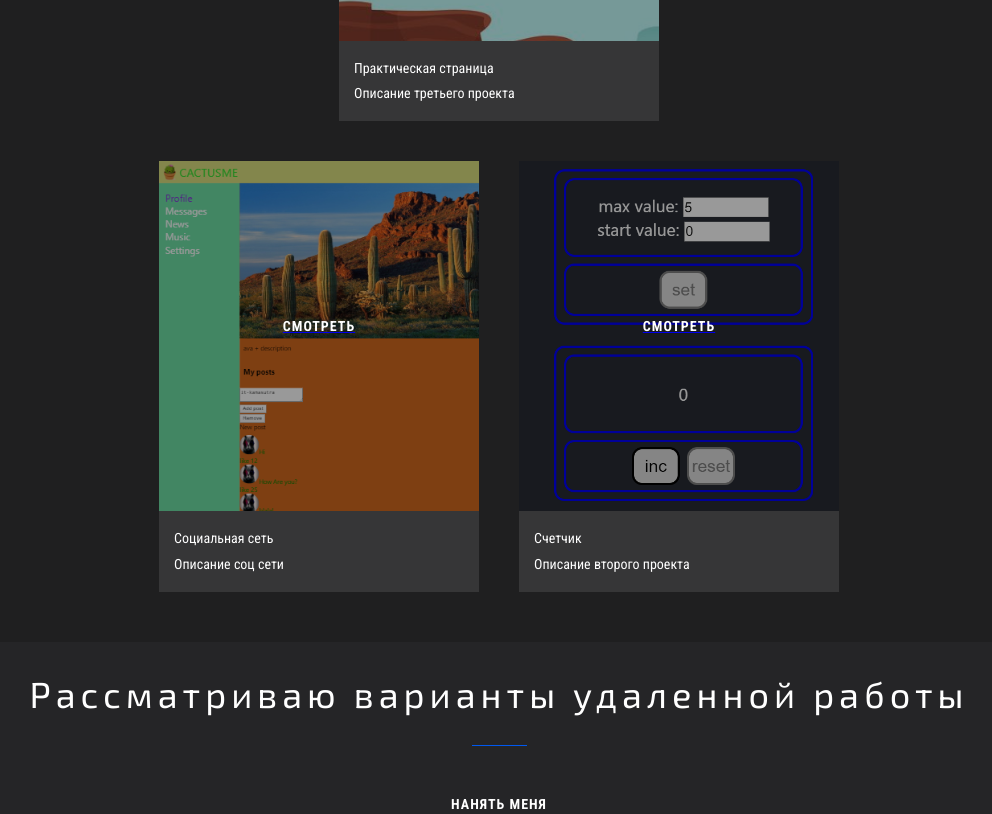
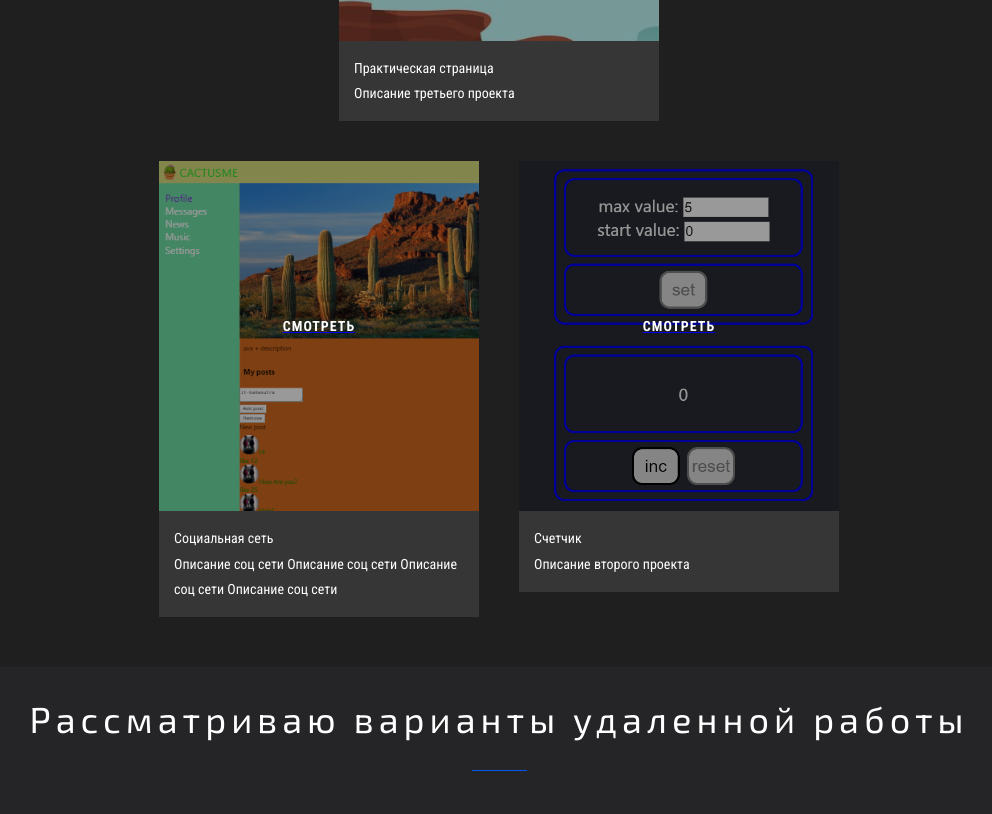
Before and after one commit to Saveliy-Georgiy/my_portfolio, a React (Create React App) app: page / in a window 1280 px wide. Shown: the part 2093-2907 px from the top of the page, without its empty margins (141-1133 px from the left). Built offline with nearby package versions, Linux system fonts and the light colour scheme.

Commit message:
Correcting css styles

```diff
--- a/src/components/Pages/Projects/Project/Project.module.css
+++ b/src/components/Pages/Projects/Project/Project.module.css
@@ -1,11 +1,6 @@
 .container {
-    display: flex;
-    flex-direction: column;
     margin: 20px;
     width: 320px;
-    justify-content: space-between;
-    align-items: center;
-    position: relative;
 }
 
 .picture {
--- a/src/components/Pages/Projects/Projects.jsx
+++ b/src/components/Pages/Projects/Projects.jsx
@@ -9,7 +9,7 @@ function Projects() {
             <div className={styles.myProjectsContainer}>
                <H2 name="Проекты"/>
                 <div className={styles.listOfMyProjects}>
-                    <Project picture={styles.picture1 + ' ' + styles.backgroundPosition} name='Социальная сеть' description='Описание соц сети'/>
+                    <Project picture={styles.picture1 + ' ' + styles.backgroundPosition} name='Социальная сеть' description='Описание соц сети Описание соц сети Описание соц сети Описание соц сети'/>
                     <Project picture={styles.picture2 + ' ' + styles.backgroundPosition} name='Счетчик' description='Описание второго проекта'/>
                     <Project picture={styles.picture3 + ' ' + styles.backgroundPosition} name='Практическая страница' description='Описание третьего проекта'/>
                 </div>
```
